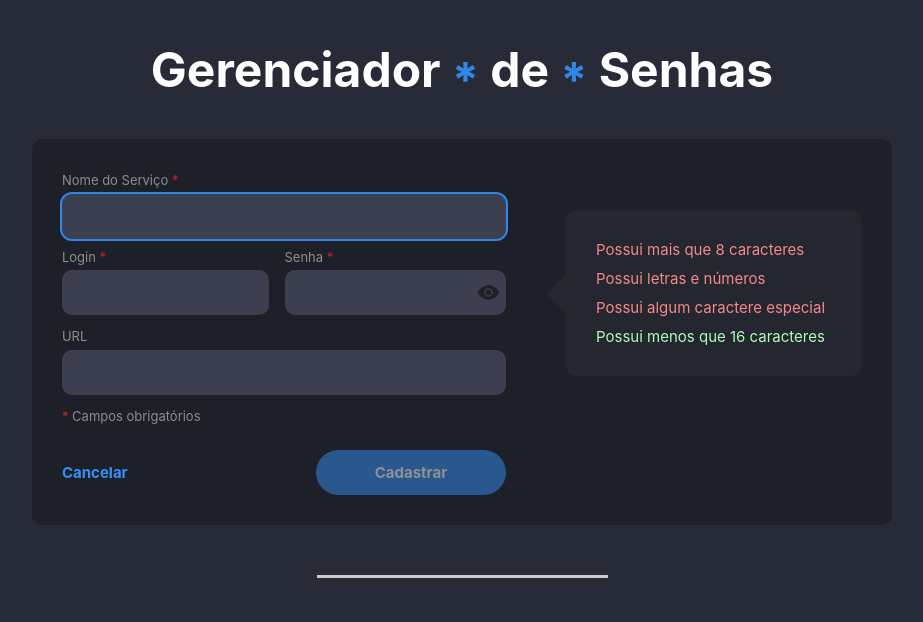
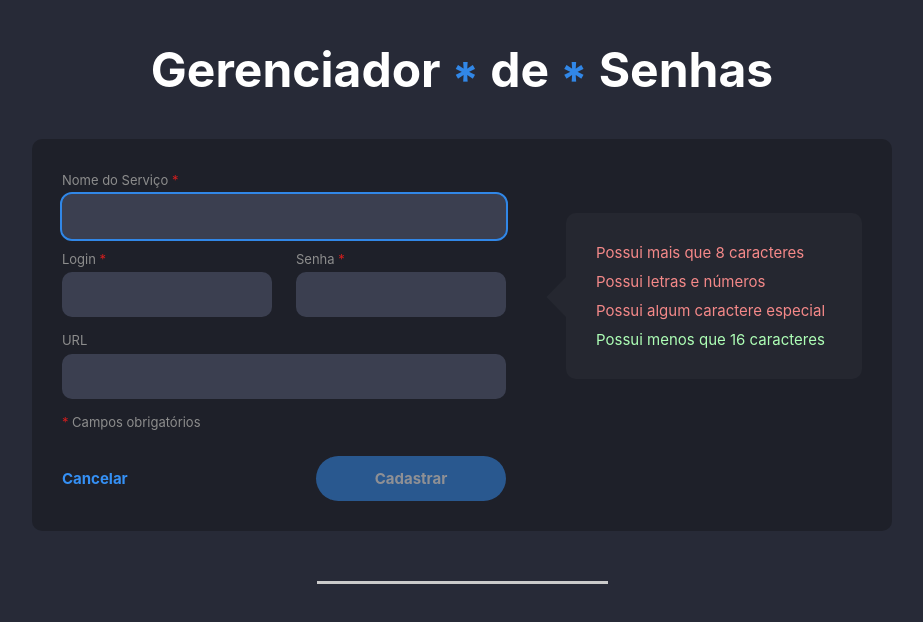
Before and after one commit to vinicius-melo99/vmd-password-manager, a React (Vite) app: page / in a window 1280 px wide. Both pictures are taken after a click on the button "Cadastrar nova senha". Shown: the top 622 px of the page, without its empty margins (178-1101 px from the left). Built offline with nearby package versions, Linux system fonts and the light colour scheme.

Commit message:
Revert "Feature de Mostrar / Esconder a Senha"

```diff
--- a/package.json
+++ b/package.json
@@ -11,9 +11,7 @@
   },
   "dependencies": {
     "react": "^18.3.1",
-    "react-dom": "^18.3.1",
-    "react-icons": "^5.3.0",
-    "react-tooltip": "^5.28.0"
+    "react-dom": "^18.3.1"
   },
   "devDependencies": {
     "@eslint/js": "^9.10.0",
--- a/src/components/FormContainer/FormContainer.tsx
+++ b/src/components/FormContainer/FormContainer.tsx
@@ -5,8 +5,8 @@ import { useEffect, useState } from 'react';
 import NewPasswordButton from '../NewPasswordButton/NewPasswordButton';
 
 const FormContainer = () => {
-  const [minLenghtRule, setMinLenghtRule] = useState(false);
-  const [maxLenghtRule, setMaxLenghtRule] = useState(true);
+  const [minLenghRule, setMinLenghRule] = useState(false);
+  const [maxLenghRule, setMaxLenghRule] = useState(true);
   const [lettersAndNumbersRule, setLettersAndNumbersRule] = useState(false);
   const [specialCharRule, setSpecialCharRule] = useState(false);
   const [allRulesOk, setAllRulesOk] = useState(false);
@@ -20,29 +20,19 @@ const FormContainer = () => {
     const regex1 = new RegExp(/^(?=.*[a-zA-Z])(?=.*\d).+$/);
     const regex2 = new RegExp(/[!@#$%^&*(),.?":{}|<>]/);
 
-    setMinLenghtRule(password.length >= 8);
-    setMaxLenghtRule(password.length <= 16);
+    setMinLenghRule(password.length >= 8);
+    setMaxLenghRule(password.length <= 16);
     setLettersAndNumbersRule(regex1.test(password));
     setSpecialCharRule(regex2.test(password));
   }
 
   const checkRules = () => {
-    const check = (minLenghtRule &&
-      maxLenghtRule && lettersAndNumbersRule && specialCharRule);
+    const check = (minLenghRule &&
+      maxLenghRule && lettersAndNumbersRule && specialCharRule);
       setAllRulesOk(check);
   }
 
-  const resetRules = () => {
-    setMinLenghtRule(false);
-    setMaxLenghtRule(true);
-    setLettersAndNumbersRule(false);
-    setSpecialCharRule(false);
-  }
-
-  const handleSetShowForm = () => {
-    resetRules();
-    setShowForm(!showForm)
-  };
+  const handleSetShowForm = () => setShowForm(!showForm);
 
   return showForm ? (
     <section className='form-container'>
@@ -52,8 +42,8 @@ const FormContainer = () => {
         allRulesOk={ allRulesOk }
       />
       <RulesContainer
-        minLenghRule={ minLenghtRule }
-        maxLenghRule={ maxLenghtRule }
+        minLenghRule={ minLenghRule }
+        maxLenghRule={ maxLenghRule }
         lettersAndNumbersRule={ lettersAndNumbersRule }
         specialCharRule={ specialCharRule }
       />
--- a/src/components/FormInput/FormInput.tsx
+++ b/src/components/FormInput/FormInput.tsx
@@ -1,50 +1,22 @@
-import { InputProps } from '../../types';
-import { IoEye, IoEyeOff } from 'react-icons/io5';
-import { Tooltip } from 'react-tooltip';
-import { useState } from 'react';
 import './styles.css';
 
+import { InputProps } from '../../types';
 
 const FormInput = ({ labelText, type, name, value, autoFocus, handleInput }: InputProps) => {
-  const [showPassword, setShowPassword] = useState(false);
-
   return (
     <label>
       { (labelText === "Login" ||
         labelText === "Senha" || labelText === "Nome do Serviço") ?
         <>{labelText}<span className='required'> *</span></>
         : labelText }
-      <div className='input-wrapper'>
+      <div></div>
       <input
-          id={ name === 'password-input' ? 'password-input': undefined }
         autoFocus={ autoFocus }
         name={ name }
-          type={ (name === 'password-input' && showPassword) ? 'text' : type }
+        type={ type }
         onChange={ handleInput }
         value={ value }
       />
-
-        <button
-          data-tooltip-id='eye-button-tooltip'
-          data-tooltip-content={ showPassword ? 'Esconder Senha' : 'Mostrar Senha'}
-          onClick={ () => setShowPassword(!showPassword) }
-        >
-          <Tooltip
-            id='eye-button-tooltip'
-            place='bottom'
-          />
-          { name === 'password-input' && ( !showPassword ? (
-            <IoEye
-              size={23}
-              color='#1E2029'
-            />) :
-            <IoEyeOff
-              size={23}
-              color='#1E2029'
-            />
-           )}
-        </button>
-      </div>
     </label>
   )
 }
--- a/src/components/FormInput/styles.css
+++ b/src/components/FormInput/styles.css
@@ -5,33 +5,11 @@ label {
   font-size: 13px;
 }
 
-label .input-wrapper {
-  display: flex;
-  position: relative;
-  /* background-color: red; */
-  align-items: center;
-  padding: 5px 0px 10px 0px;
+label div {
+  margin-bottom: 5px;
 }
 
-label .input-wrapper button {
-  display: flex;
-  position: absolute;
-  right: 5px;
-  justify-content: center;
-  background: none;
-  border: none;
-  outline: none;
-  cursor: pointer;
-  align-items: center;
-  width: 25px;
-  height: 25px;
-}
-
-#password-input {
-  padding-right: 35px;
-}
-
-label .input-wrapper input {
+label input {
   width: 100%;
   padding: 10px;
   font-size: 21px;
@@ -39,7 +17,7 @@ label .input-wrapper input {
   border: none;
   background-color: var(--input-bg-color);
   color: white;
-  /* margin-bottom: 12px; */
+  margin-bottom: 12px;
   animation-name: test;
   animation-duration: 2s;
 }
--- a/src/components/InputsContainer/InputsContainer.tsx
+++ b/src/components/InputsContainer/InputsContainer.tsx
@@ -13,7 +13,7 @@ const InputsContainer = ({
   const [password, setPassword] = useState('');
   const [url, setUrl] = useState('');
 
-  const handleSubmit = (e: FormEvent<HTMLFormElement>) => {
+  const handleSubmit= (e: FormEvent<HTMLFormElement>) => {
     e.preventDefault();
   }
 
@@ -88,10 +88,7 @@ const InputsContainer = ({
         <div className='buttons-wrapper'>
           <button
             className='cancel-button'
-            onClick={ (e) => {
-              e.preventDefault();
-              handleSetShowForm();
-            }}
+            onClick={ handleSetShowForm }
           >
             Cancelar
           </button>
--- a/src/components/InputsContainer/styles.css
+++ b/src/components/InputsContainer/styles.css
@@ -8,7 +8,7 @@
 
 .login-password-wrapper {
   display: flex;
-  gap: 1em;
+  gap: 1.5em;
 }
 
 .inputs-container span {
```
Also changed, not shown: src/main.tsx (+4 -5 lines), 1 other file (tests, documents, lock files or other folders). Lines whose indentation alone changed are shown as unchanged.
